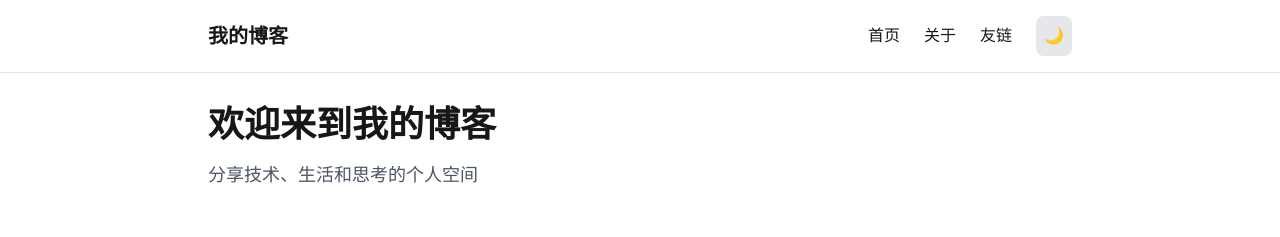
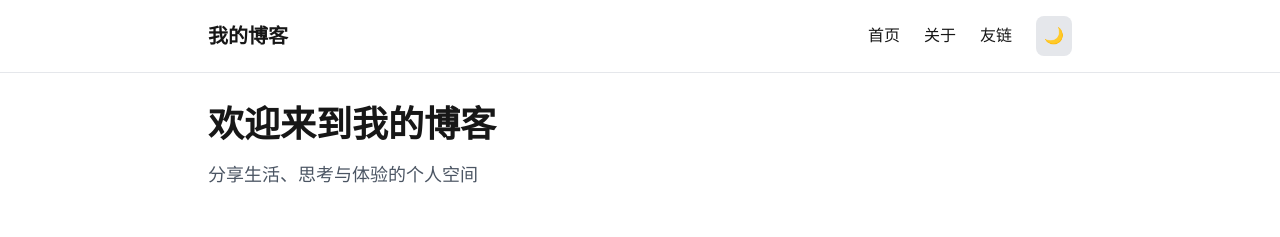
Before and after one commit to 1213722170/blog, a Next.js app: page /blog/ in a window 1280 px wide. Shown: the top 237 px of the page. Built offline with nearby package versions, Linux system fonts and the light colour scheme.

Commit message:
Update page.tsx

```diff
--- a/app/page.tsx
+++ b/app/page.tsx
@@ -10,7 +10,7 @@ export default function Home() {
       <section className="mb-12">
         <h1 className="text-4xl font-bold mb-4">欢迎来到我的博客</h1>
         <p className="text-lg text-gray-600 dark:text-gray-400">
-          分享技术、生活和思考的个人空间
+          分享生活、思考与体验的个人空间
         </p>
       </section>
 
```
